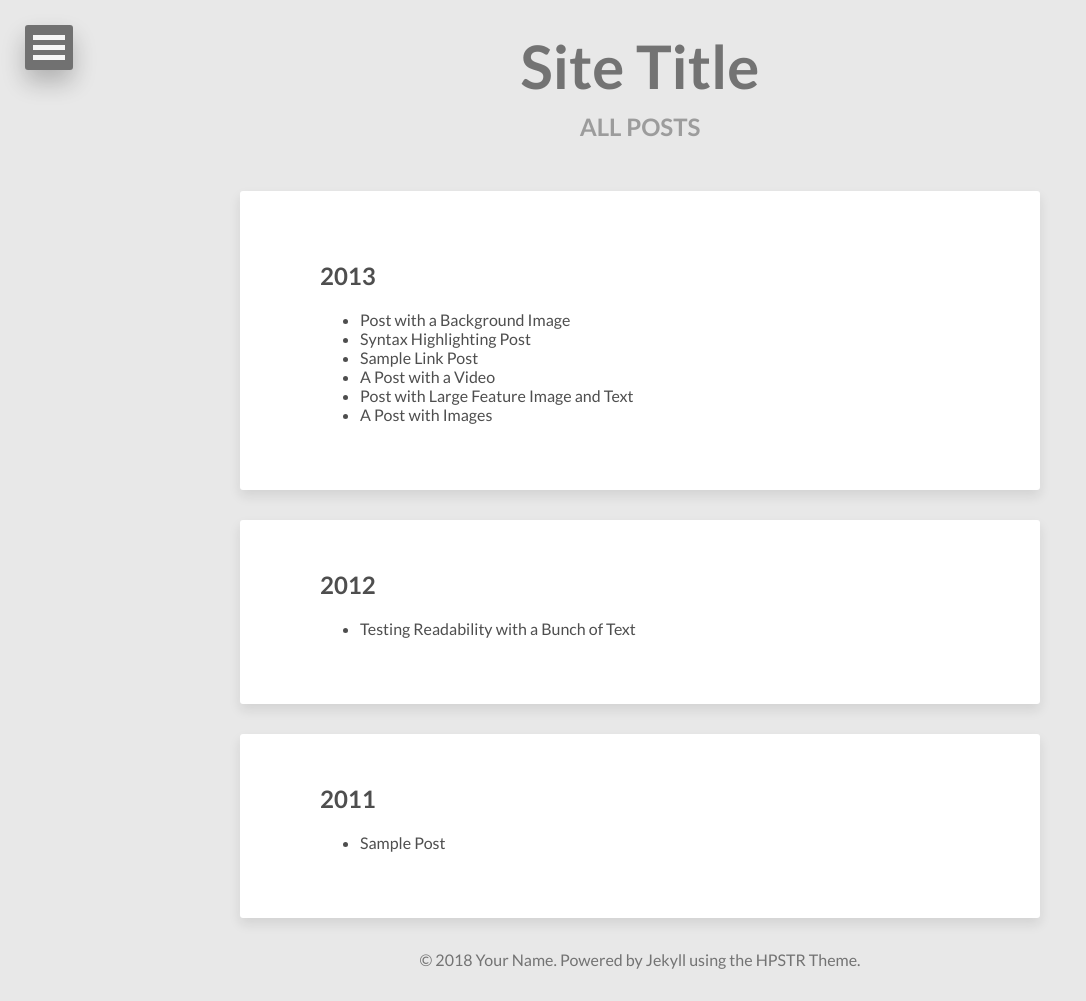
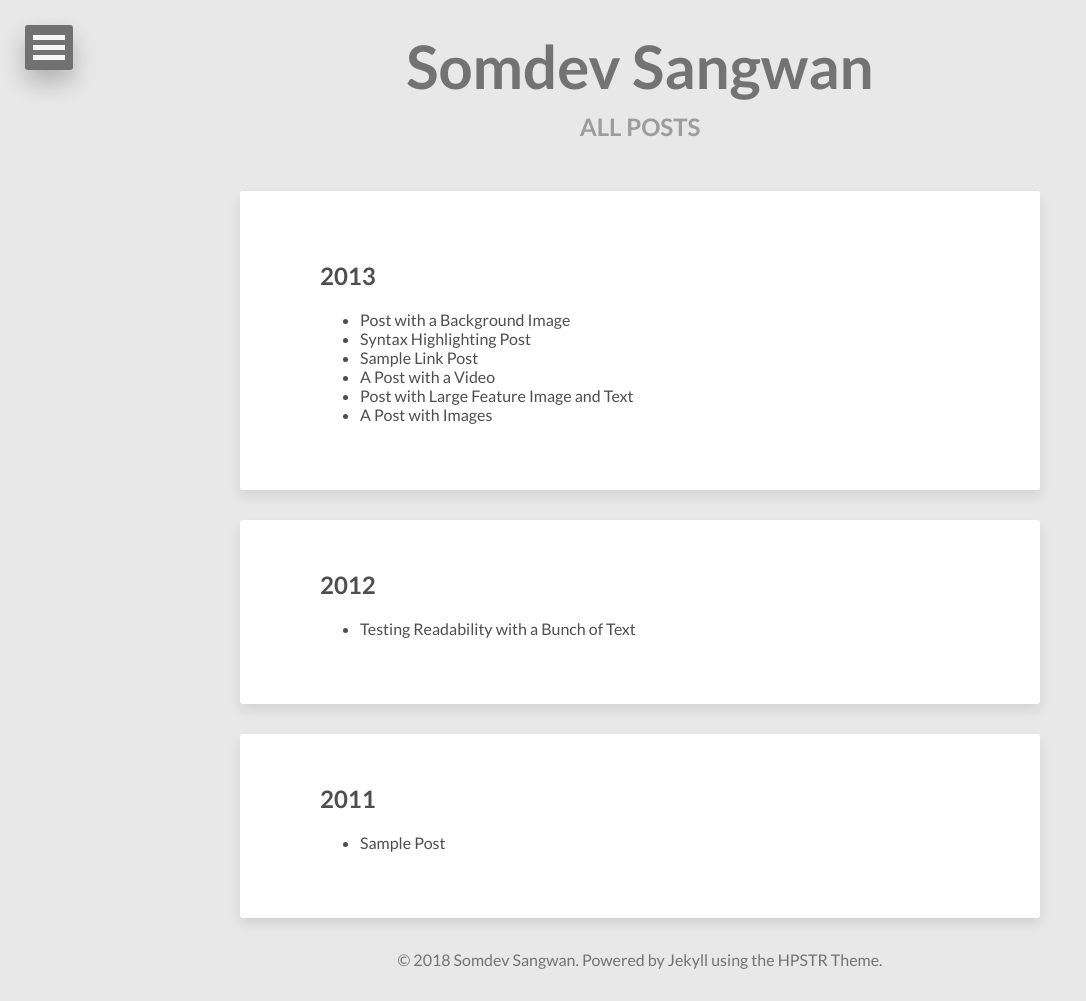
Before and after one commit to jermainlaforce/s0md3v.github.io, a Jekyll site: the page built from posts/index.html, in a window 1280 px wide. Shown: the whole page, without its empty margins (0-1086 px from the left). Built offline with Jekyll 4.4.1, drawn with Linux system fonts in a browser that asks for light colours; nearby versions of some CDN libraries; some of the changed lines change nothing that is shown.

Commit message:
Update _config.yml

```diff
--- a/_config.yml
+++ b/_config.yml
@@ -1,25 +1,25 @@
-title:            Site Title
-description:      Describe your website here.
+title:            Somdev Sangwan
+description:      Learn | Think | Hack
 disqus_shortname:
 reading_time:     true
 words_per_minute: 200
 # Your site's domain goes here (eg: https://mmistakes.github.io, http://yourdomain.com, etc)
 # When testing locally leave blank or use http://localhost:4000
-url:
+url: https://s0md3v.github.io
 
 # Owner/author information
 owner:
-  name:           Your Name
+  name:           Somdev Sangwan
   avatar:         avatar.jpg
-  bio:            "Your bio goes here. It shouldn't be super long but a good sentence or two should suffice."
-  email:          you@email.com
+  bio:            "19yo infosec badass. I mainly do web hacking, OSINT, GeoINT & programming."
+  email:          s0md3v@email.com
   # Social networking links used in footer. Update and remove as you like.
-  twitter:
-  facebook:
-  github:
+  twitter:        https://twitter.com/s0md3v
+  facebook:       https://twitter.com/somdev.sangwan
+  github:         https://twitter.com/s0md3v
   stackexchange:
-  linkedin:
-  instagram:
+  linkedin:       https://www.linkedin.com/in/s0md3v
+  instagram:      https://instagram.com/s0md3v
   flickr:
   tumblr:
   # google plus id, include the '+', eg +mmistakes
@@ -35,7 +35,7 @@ google_verify:
 bing_verify:
 
 # http://en.wikipedia.org/wiki/List_of_tz_database_time_zones
-timezone:    America/New_York
+timezone:    Asia/Kolkata
 future:      false  # publish future dated posts --  true, false (default)
 highlighter: rouge
 markdown:    kramdown
```
